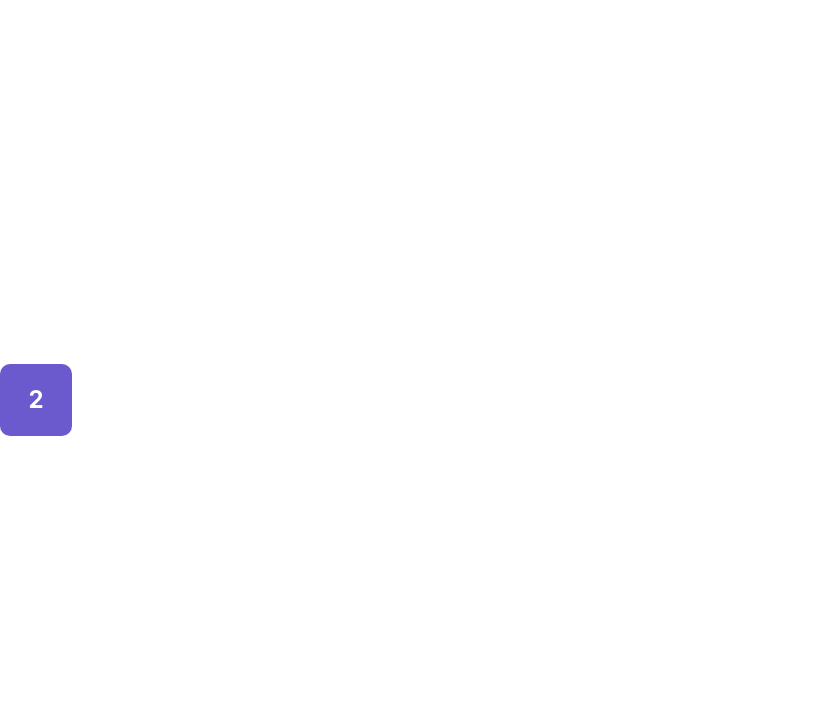
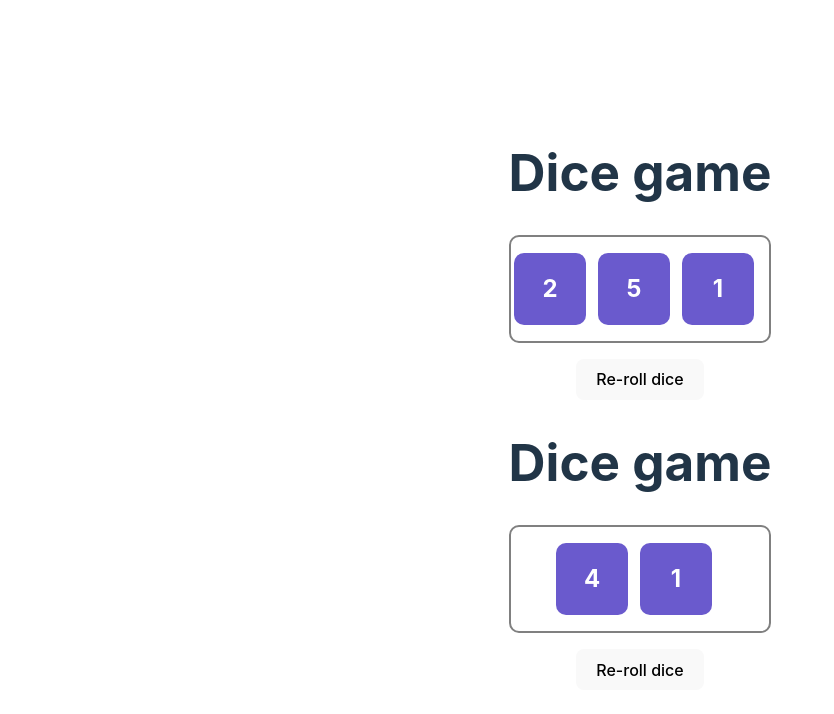
Before and after one commit to eyi739/testing-type, a React (Vite) app: page / in a window 1280 px wide. Shown: the top 714 px of the page, without its empty margins (0-834 px from the left). Built offline with nearby package versions, Linux system fonts and the light colour scheme.

Commit message:
passing functions as props.

```diff
--- a/src/App.css
+++ b/src/App.css
@@ -1,3 +1,42 @@
-.PropertyList {
-  display: flex;
+#root {
+  max-width: 1280px;
+  margin: 0 auto;
+  padding: 2rem;
+  text-align: center;
 }
+
+.logo {
+  height: 6em;
+  padding: 1.5em;
+  will-change: filter;
+  transition: filter 300ms;
+}
+.logo:hover {
+  filter: drop-shadow(0 0 2em #646cffaa);
+}
+.logo.react:hover {
+  filter: drop-shadow(0 0 2em #61dafbaa);
+}
+
+@keyframes logo-spin {
+  from {
+    transform: rotate(0deg);
+  }
+  to {
+    transform: rotate(360deg);
+  }
+}
+
+@media (prefers-reduced-motion: no-preference) {
+  a:nth-of-type(2) .logo {
+    animation: logo-spin infinite 20s linear;
+  }
+}
+
+.card {
+  padding: 2em;
+}
+
+.read-the-docs {
+  color: #888;
+} */
--- a/src/App.jsx
+++ b/src/App.jsx
@@ -8,6 +8,10 @@ import ScoreKeepers from './ScoreKeepers';
 import EmojiClicker from './EmojiClicker';
 import Lucky7 from './Lucky7';
 import Die from './Die';
+import Dice from './Dice';
+import LuckyN from './LuckyN';
+
+import { sum } from './utils';
 // import Clicker from './Clicker';
 // import PropertyList from "./PropertyList";
 // import ShoppingList from './ShoppingList';
@@ -39,14 +43,19 @@ import Die from './Die';
 //    "#40E0D0",
 // ]
 
+function lessThan4(dice) {
+  return sum(dice) < 4;
+}
+
+function allSameValue(dice) {
+ return dice.every((v) => v === dice[0])
+}
+
 function App() {
  return (
   <div>
-    <Die val={2}/>
-    {/* <Lucky7/> */}
-    {/* <EmojiClicker /> */}
-    {/* <ScoreKeepers numPlayers={10} target={3}/> */}
-    {/* <Counter/> */}
+    <LuckyN numDice={3} winCheck={lessThan4} />
+    <LuckyN numDice={2} winCheck={allSameValue}/>
   </div>
 )}
 
--- /dev/null
+++ b/src/Dice.css
@@ -0,0 +1,7 @@
+.Dice {
+    border: solid 2px gray;
+    padding: 1em 0 1em 0;
+    text-align: center;
+    margin: 1em auto 1em auto;
+    border-radius: 10px;
+  }
--- /dev/null
+++ b/src/Dice.jsx
@@ -0,0 +1,14 @@
+import Die from "./Die";
+import "./Dice.css"
+
+function Dice({dice, color}){
+    return (
+        <section className="Dice">
+            {dice.map((v,i) => (
+                <Die key={i} val={v} color={color}/>
+            ))}
+        </section>
+    )
+}
+
+export default Dice;
--- a/src/Die.css
+++ b/src/Die.css
@@ -1,13 +1,13 @@
-.Die{
+.Die {
     background-color: slateblue;
     border-radius: 10px;
     color: white;
     display: inline-block;
     width: 3em;
     height: 2.25em;
+    padding-top: 0.75em;
     text-align: center;
-    padding-top: 0.75em;
     margin-right: 0.5em;
     font-weight: bold;
     font-size: 1.5em;
-}
+  }
--- a/src/Die.jsx
+++ b/src/Die.jsx
@@ -1,7 +1,8 @@
 import "./Die.css"
-export default function Die({val}){
+
+export default function Die({val, color = "slateblue"}){
     return (
-        <div className="Die">
+        <div className="Die" style={{backgroundColor: color}}>
             {val}
         </div>
     )
--- /dev/null
+++ b/src/LuckyN.jsx
@@ -0,0 +1,20 @@
+import {useState} from "react"
+import { getRolls, sum } from "./utils";
+import Dice from "./Dice";
+
+function LuckyN({title="Dice game", numDice=2, winCheck}){
+    const [dice, setDice] = useState(getRolls(numDice));
+    const isWinner = winCheck(dice);
+    const roll = () => {
+        setDice(getRolls(numDice))
+    }
+    return (
+        <main className="LuckyN">
+            <h1>{title} {isWinner && "You Win"}</h1>
+            <Dice dice={dice}/>
+            <button onClick={roll}>Re-roll dice</button>
+        </main>
+    )
+}
+
+export default LuckyN;
```
